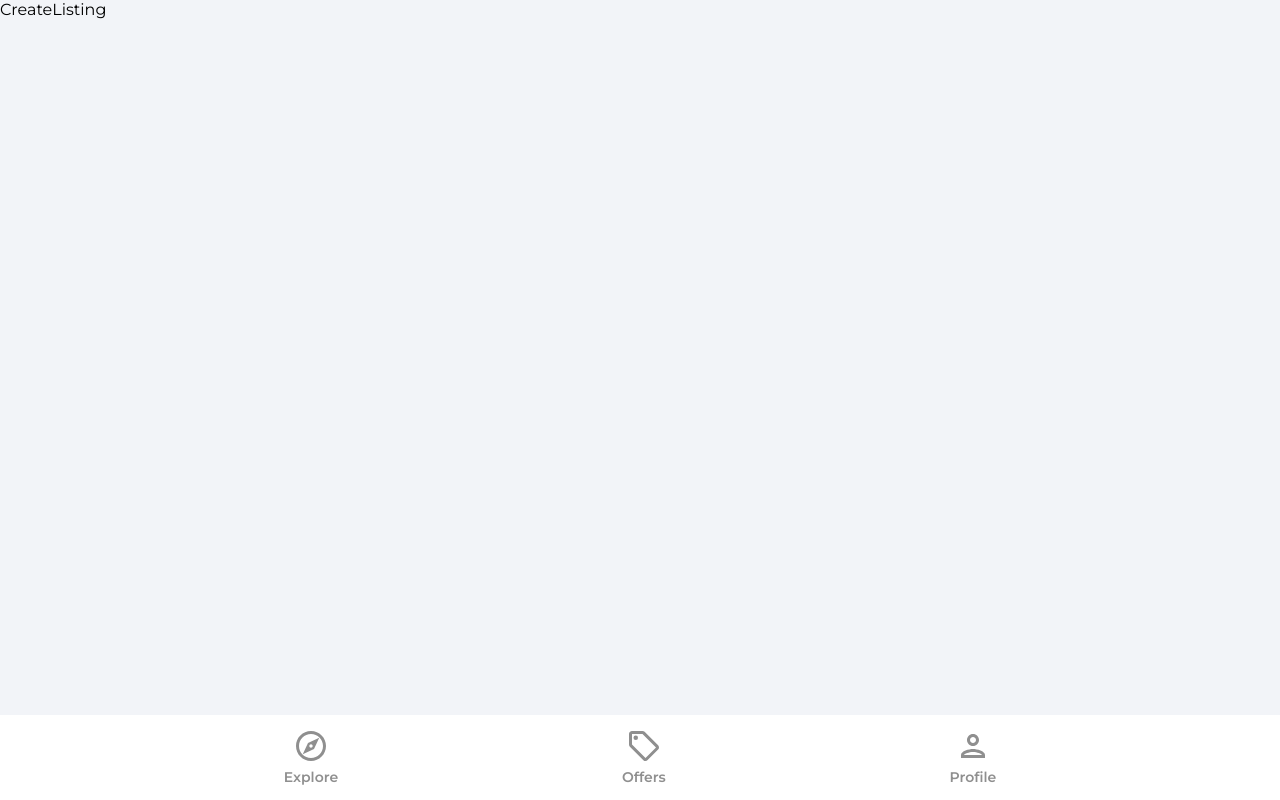
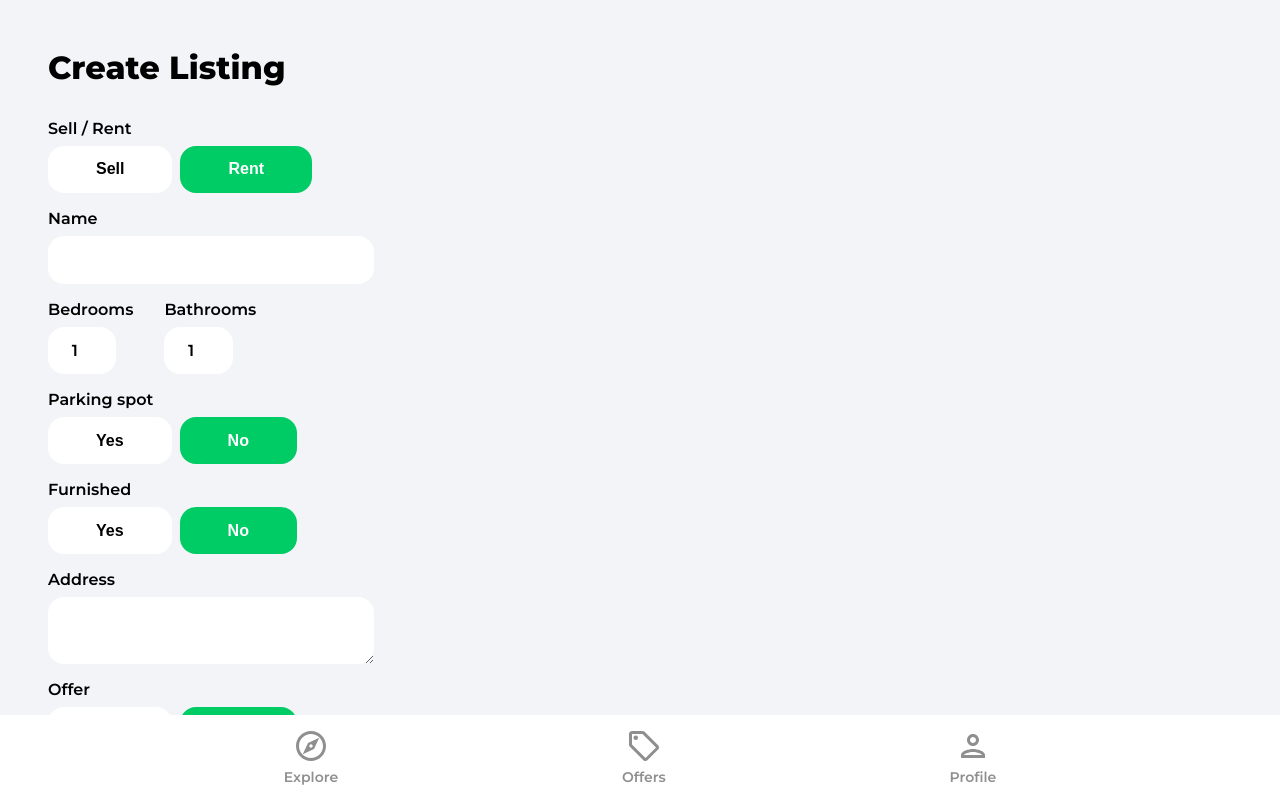
Before and after one commit to wilowdev/house-marketplace, a React (Create React App) app: page /create-listing in a window 1280 px wide. Shown: the top 800 px of the page. Built offline with nearby package versions, Linux system fonts and the light colour scheme; no server answers; sample sign-in values are in the browser's storage.

Commit message:
create listing form

```diff
--- a/src/pages/CreateListing.jsx
+++ b/src/pages/CreateListing.jsx
@@ -22,6 +22,22 @@
     longitude: 0,
   });
 
+  const {
+    type,
+    name,
+    bedrooms,
+    bathrooms,
+    parking,
+    furnished,
+    address,
+    offer,
+    regularPrice,
+    discountedPrice,
+    images,
+    latitude,
+    longitude,
+  } = formData;
+
   const auth = getAuth();
   const navigate = useNavigate();
   const isMounted = useRef(true);
@@ -44,10 +60,305 @@
     //eslint-disable-next-line react-hooks/exhaustive-deps
   }, [isMounted]);
 
+  const onSubmit = (e) => {
+    e.preventDefault();
+    console.log(formData);
+  };
+
+  const onMutate = (e) => {
+    let boolean = null;
+
+    if (e.target.value === 'true') {
+      boolean = true;
+    }
+    if (e.target.value === 'false') {
+      boolean = false;
+    }
+
+    //Files
+    if (e.target.files) {
+      setFormData((prevData) => ({
+        ...prevData,
+        images: e.target.files,
+      }));
+    }
+
+    //Text/Boolean//Numbers
+
+    if (!e.target.files) {
+      setFormData((prevData) => ({
+        ...prevData,
+        [e.target.id]: boolean ?? e.target.value,
+      }));
+    }
+  };
+
   if (loading) {
     return <Spinner />;
   }
-  return <div>CreateListing</div>;
+
+  return (
+    <div className='profile'>
+      <header>
+        <p className='pageHeader'>Create Listing</p>
+      </header>
+      <main>
+        <form onSubmit={onSubmit}>
+          <label htmlFor='' className='formLabel'>
+            Sell / Rent
+          </label>
+          <div className='formButtons'>
+            <button
+              type='button'
+              className={type === 'sale' ? 'formButtonActive' : 'formButton'}
+              id='type'
+              value='sale'
+              onClick={onMutate}
+            >
+              Sell
+            </button>
+            <button
+              type='button'
+              className={type === 'rent' ? 'formButtonActive' : 'formButton'}
+              id='type'
+              value='rent'
+              onClick={onMutate}
+            >
+              Rent
+            </button>
+          </div>
+          <label htmlFor='' className='formLabel'>
+            Name
+          </label>
+          <input
+            type='text'
+            className='formInputName'
+            id='name'
+            value={name}
+            maxLength='32'
+            minLength='10'
+            onChange={onMutate}
+            required
+          />
+          <div className='formRooms flex'>
+            <div>
+              <label htmlFor='' className='formLabel'>
+                Bedrooms
+              </label>
+              <input
+                type='number'
+                className='formInputSmall'
+                id='bedrooms'
+                value={bedrooms}
+                min='1'
+                max='50'
+                onChange={onMutate}
+                required
+              />
+            </div>
+            <div>
+              <label htmlFor='' className='formLabel'>
+                Bathrooms
+              </label>
+              <input
+                type='number'
+                className='formInputSmall'
+                id='bathrooms'
+                value={bathrooms}
+                min='1'
+                max='50'
+                onChange={onMutate}
+                required
+              />
+            </div>
+          </div>
+          <label htmlFor='' className='formLabel'>
+            Parking spot
+          </label>
+          <div className='formButtons'>
+            <button
+              type='button'
+              className={parking ? 'formButtonActive' : 'formButton'}
+              id='parking'
+              value={true}
+              onClick={onMutate}
+              min='1'
+              max='50'
+            >
+              Yes
+            </button>
+            <button
+              type='button'
+              className={
+                !parking && parking !== null ? 'formButtonActive' : 'formButton'
+              }
+              id='parking'
+              value={false}
+              onClick={onMutate}
+              min='1'
+              max='50'
+            >
+              No
+            </button>
+          </div>
+          <label htmlFor='' className='formLabel'>
+            Furnished
+          </label>
+          <div className='formButtons'>
+            <button
+              type='button'
+              className={furnished ? 'formButtonActive' : 'formButton'}
+              id='furnished'
+              value={true}
+              onClick={onMutate}
+              min='1'
+              max='50'
+            >
+              Yes
+            </button>
+            <button
+              type='button'
+              className={
+                !furnished && furnished !== null
+                  ? 'formButtonActive'
+                  : 'formButton'
+              }
+              id='furnished'
+              value={false}
+              onClick={onMutate}
+              min='1'
+              max='50'
+            >
+              No
+            </button>
+          </div>
+          <label htmlFor='' className='formLabel'>
+            Address
+          </label>
+          <textarea
+            id='address'
+            className='formInputAddress'
+            type='text'
+            value={address}
+            onChange={onMutate}
+            required
+          />
+          {!gelocationEnabled && (
+            <div className='formLatLng flex'>
+              <div>
+                <label htmlFor='' className='formLabel'>
+                  Latitude
+                </label>
+                <input
+                  type='number'
+                  className='formInputSmall'
+                  id='latitude'
+                  value={latitude}
+                  onChange={onMutate}
+                  required
+                />
+              </div>
+              <div>
+                <label htmlFor='' className='formLabel'>
+                  Longitude
+                </label>
+                <input
+                  type='number'
+                  className='formInputSmall'
+                  id='longitude'
+                  value={longitude}
+                  onChange={onMutate}
+                  required
+                />
+              </div>
+            </div>
+          )}
+          <label htmlFor='' className='formLabel'>
+            Offer
+          </label>
+          <div className='formButtons'>
+            <button
+              className={offer ? 'formButtonActive' : 'formButton'}
+              value={true}
+              id='offer'
+              onClick={onMutate}
+            >
+              Yes
+            </button>
+            <button
+              className={
+                !offer && offer !== null ? 'formButtonActive' : 'formButton'
+              }
+              value={false}
+              id='offer'
+              onClick={onMutate}
+            >
+              No
+            </button>
+          </div>
+          <label htmlFor='' className='formLabel'>
+            Regular Price
+          </label>
+          <div className='formPriceDiv'>
+            <input
+              type='number'
+              className='formInputSmall'
+              id='regularPrice'
+              value={regularPrice}
+              onChange={onMutate}
+              min='50'
+              max='750000000'
+              required
+            />
+
+            {type === 'rent' && <p className='formPriceText'>$ / Month</p>}
+          </div>
+          {offer && (
+            <>
+              <label htmlFor='' className='formLabel'>
+                Discounted Price
+              </label>
+              <div className='formPriceDiv'>
+                <input
+                  type='number'
+                  className='formInputSmall'
+                  id='discountedPrice'
+                  value={discountedPrice}
+                  onChange={onMutate}
+                  min='50'
+                  max='750000000'
+                  required={offer}
+                />
+
+                {type === 'rent' && <p className='formPriceText'>$ / Month</p>}
+              </div>
+            </>
+          )}
+
+          <label htmlFor='' className='formLabel'>
+            Images
+          </label>
+          <p className='imagesInfo'>
+            The first image will be the cover (max 6).
+          </p>
+          <input
+            type='file'
+            className='formInputFile'
+            id='images'
+            max='6'
+            accept='.jpg,.png,.jpeg'
+            multiple
+            onChange={onMutate}
+            required
+          />
+
+          <button className='primaryButton createListingButton' type='submit'>
+            Create Listing
+          </button>
+        </form>
+      </main>
+    </div>
+  );
 }
 
 export default CreateListing;
```
